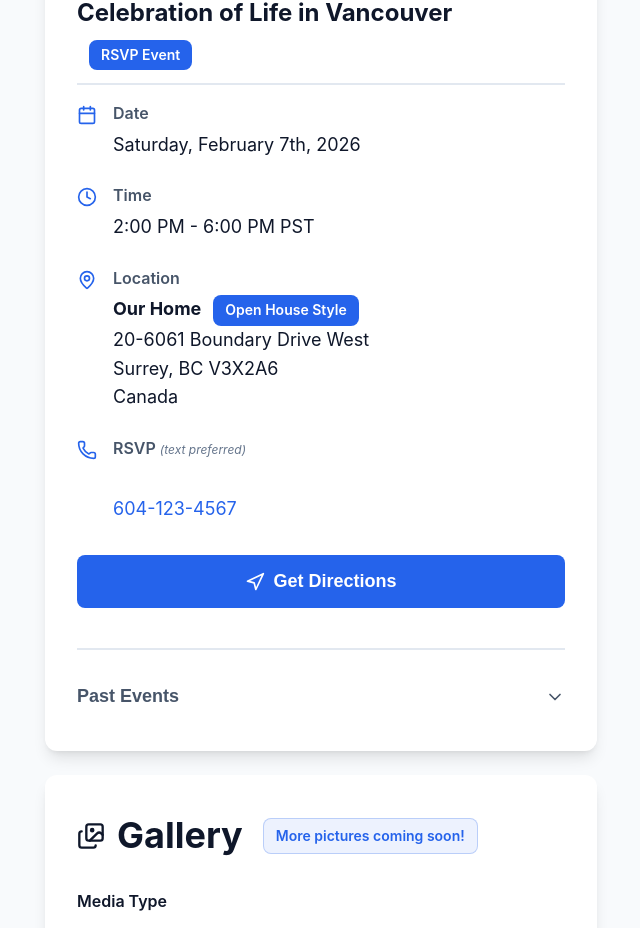
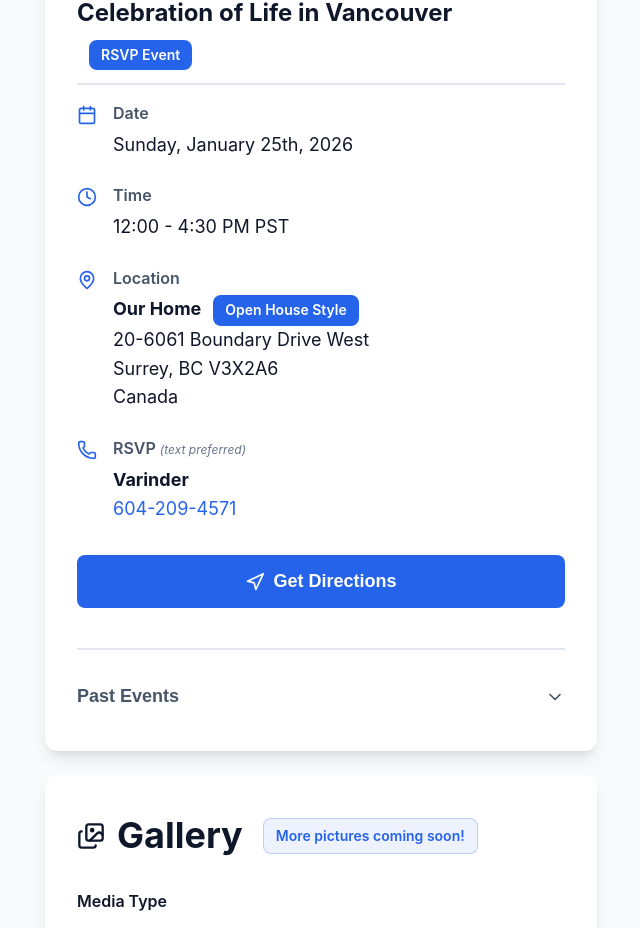
Before and after one commit to sukhmang/thefriendlybill, a React (Vite) app: page / in a window 1280 px wide. Shown: the part 1292-2220 px from the top of the page, without its empty margins (319-959 px from the left). Built offline with nearby package versions, Linux system fonts and the light colour scheme.

Commit message:
resynced event details

```diff
--- a/src/components/EventDetailsCard.jsx
+++ b/src/components/EventDetailsCard.jsx
@@ -442,8 +442,12 @@ const renderEventDetails = (event, isMain = false, onShowProgram = null) => {
                 </span>
               </DetailLabel>
               <DetailValue>
-                <strong>{event.rsvp.name}</strong>
-                <br />
+                {event.rsvp.name && (
+                  <>
+                    <strong>{event.rsvp.name}</strong>
+                    <br />
+                  </>
+                )}
                 <a
                   href={`tel:${event.rsvp.phone.replace(/\D/g, '')}`}
                   style={{
--- a/src/constants.js
+++ b/src/constants.js
@@ -68,8 +68,8 @@ export const EVENT_DATA = {
     },
     {
       title: "Celebration of Life in Vancouver",
-      displayDate: "Saturday, February 7th, 2026",
-      displayTime: "2:00 PM - 6:00 PM PST",
+      displayDate: "Sunday, January 25th, 2026",
+      displayTime: "12:00 - 4:30 PM PST",
       venueName: "Our Home",
       address: {
         street: "20-6061 Boundary Drive West",
@@ -81,9 +81,10 @@ export const EVENT_DATA = {
       },
       note: "Open House Style - people can drop in any time and it's very casual",
       rsvp: {
-        phone: "604-123-4567",
+        phone: "604-209-4571",
         textPreferred: true,
-        note: "Text preferred"
+        note: "Text preferred",
+        name: "Varinder",
       },
       hasRSVP: true,
     }
```
